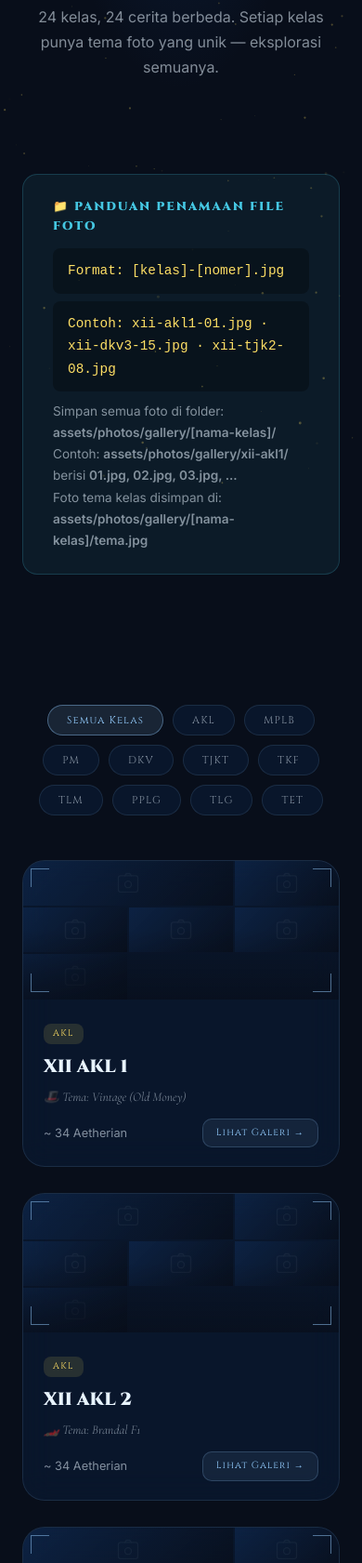
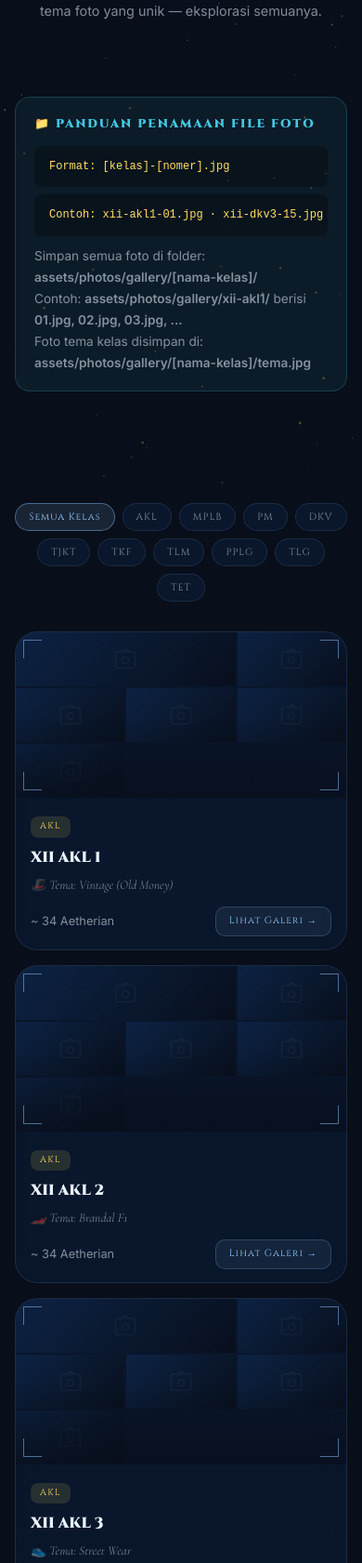
Before and after one commit to maulidkid122-art/Aetheris26, a plain HTML site: page yearbook-gallery.html in a window 390 px wide. Shown: the part 319-2000 px from the top of the page at 93% size. Drawn offline with nearby package versions, Linux system fonts and the light colour scheme.

Commit message:
Add mobile responsive styles for gallery layout

```diff
--- a/yearbook-gallery.html
+++ b/yearbook-gallery.html
@@ -100,7 +100,35 @@
     .dept-TLG { background: rgba(169,227,75,0.12); border-color: rgba(169,227,75,0.3); color: #a9e34b; }
     .dept-TET { background: rgba(255,135,135,0.12); border-color: rgba(255,135,135,0.3); color: #ff8787; }
 
-    @media (max-width: 600px) { .classes-grid { grid-template-columns: 1fr; } }
+
+    /* ===== MOBILE FIXES ===== */
+    @media (max-width: 768px) {
+        /* Hero */
+        .gallery-hero { padding: 110px 0 60px; }
+        .gallery-hero-sub { font-size: 0.9rem; padding: 0 8px; }
+        /* File naming guide */
+        .filename-guide { padding: 18px 20px; }
+        .filename-guide code { font-size: 0.75rem; overflow-x: auto; white-space: nowrap; }
+        /* Classes grid: 2 col on tablet */
+        .classes-grid { grid-template-columns: repeat(auto-fill, minmax(260px, 1fr)); gap: 16px; }
+        /* Filter buttons */
+        .dept-filter-row { gap: 8px; margin-bottom: 32px; }
+        .dept-filter-btn { font-size: 0.65rem; padding: 7px 14px; }
+        /* Modal */
+        .modal-gallery-inner { width: 95vw; padding: 20px 16px; }
+        .modal-photos-grid { grid-template-columns: repeat(auto-fill, minmax(120px, 1fr)); gap: 8px; }
+        .container { padding: 0 16px; }
+        .classes-section { padding: 20px 0 60px; }
+    }
+    @media (max-width: 480px) {
+        .classes-grid { grid-template-columns: 1fr; }
+        .class-name { font-size: 1rem; }
+        .class-info { padding: 14px 16px; }
+        .class-photos-grid { aspect-ratio: 16/8; }
+        .modal-photos-grid { grid-template-columns: repeat(3, 1fr); }
+        .section-title { font-size: 1.8rem; }
+    }
+
     </style>
 </head>
 <body>
```
